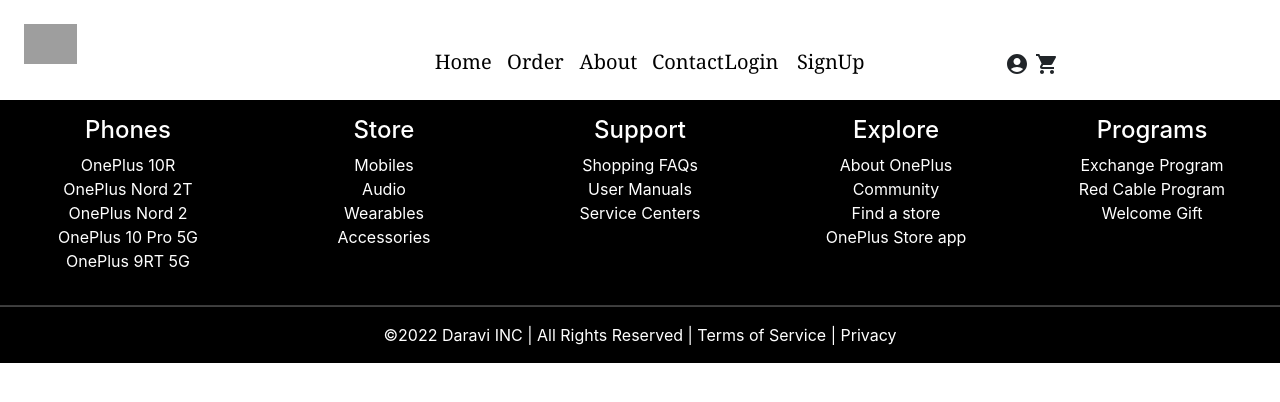
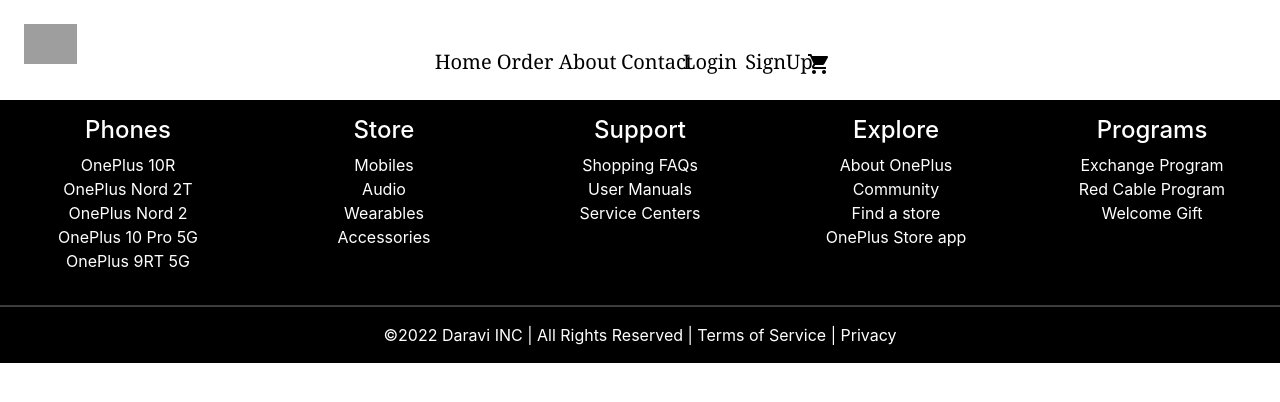
Before and after one commit to KartikAnand2804/ecommerce-app, a React (Create React App) app: page /vendor in a window 1280 px wide. Shown: the top 402 px of the page. Built offline with nearby package versions, Linux system fonts and the light colour scheme; grey boxes are pictures that could not be loaded.

Commit message:
added vendor page

```diff
--- a/src/App.js
+++ b/src/App.js
@@ -9,6 +9,9 @@
 import { BrowserRouter as Router, Route, Routes } from "react-router-dom";
 import Home from './components/Home'
 import SignUp from './components/SignUp'
+import Vendor from './vendor'
+
+
 function App() {
   // const adminUser ={
   //   email: "admin@gmail.com",
@@ -27,16 +30,20 @@
 
   return (
     <>
+
       <Router>
         <MainNavbar/>
-        <Routes>
-          <Route path='/' exact element={<Home/>} />
-          <Route path='/login' element={<LoginForm/>} />
-          <Route path='/signup' element={<SignUp/>} />
-        </Routes>
+
+          <Routes>
+            <Route path='/' exact element={<Home/>} />
+            <Route path='/login' element={<LoginForm/>} />
+            <Route path='/signup' element={<SignUp/>} />
+            <Route path='/vendor' element={<Vendor/>} />
+          </Routes>
 
         <Footer/>
       </Router>
+
     </>
   );
 }
--- a/src/navigation/mainnavbar.js
+++ b/src/navigation/mainnavbar.js
@@ -11,7 +11,7 @@
                 <img src="https://htmldemo.net/flone/flone/assets/img/logo/logo.png"></img>
             </div>
 
-            <div className="grid grid-rows-1 grid-cols-6 gap-x-6 flex flex-row flex-nowrap flex-initial font-medium pb-0 pt-4 font-serif text-xl">
+            <div className="grid grid-rows-1 grid-cols-7 gap-x-6 flex flex-row flex-nowrap flex-initial font-medium pb-0 pt-4 font-serif text-xl">
 
                 <div style={{display:'flex'}}><a href="#" class="text-black no-underline"><Link to='/' class="text-black no-underline">Home</Link></a> </div>
                 <div><a href="#" class="text-black no-underline">Order</a></div>
@@ -19,12 +19,10 @@
                 <div><a href="#" class="text-black no-underline">Contact</a></div>
                 <div><Link to='/login' class="text-black no-underline"><a href="#" class="text-black no-underline">Login</a> </Link></div>
                 <div><a href="#" class="text-black no-underline"><Link to='/signup' class="text-black no-underline">SignUp</Link></a> </div>
+                <div><Link to="/vendor" class="text-black no-underline"><ShoppingCartIcon/></Link></div>
 
             </div>
 
-            <div className="Search" class="flex flex-row flex-nowrap flex-initial pb-0 pt-4 font-serif text-s px-40 font-black">
-                <div class="text-xl"><AccountCircleIcon/> <ShoppingCartIcon/></div>
-            </div>
         </div>
     )
 }
--- a/src/vendor.js
+++ b/src/vendor.js
@@ -1,15 +1,10 @@
 import React from 'react';
-import MainNavbar from './mainnavbar'
-
 
 export default function Vendor(){
-    <div>
-        <div>
-        <MainNavbar/>
-        </div>
 
-        <div>
-            <form>
+    <div className="VendorPage">
+        <div className="vendorFormContainer">
+            <form className="VendorForm">
                 <label for="ProductDescription">Describe your product</label>
                 <label for="ProductName">Enter the Name of the product</label>
                 <label for="ProductPrice">Fix a price for the product</label>
```
